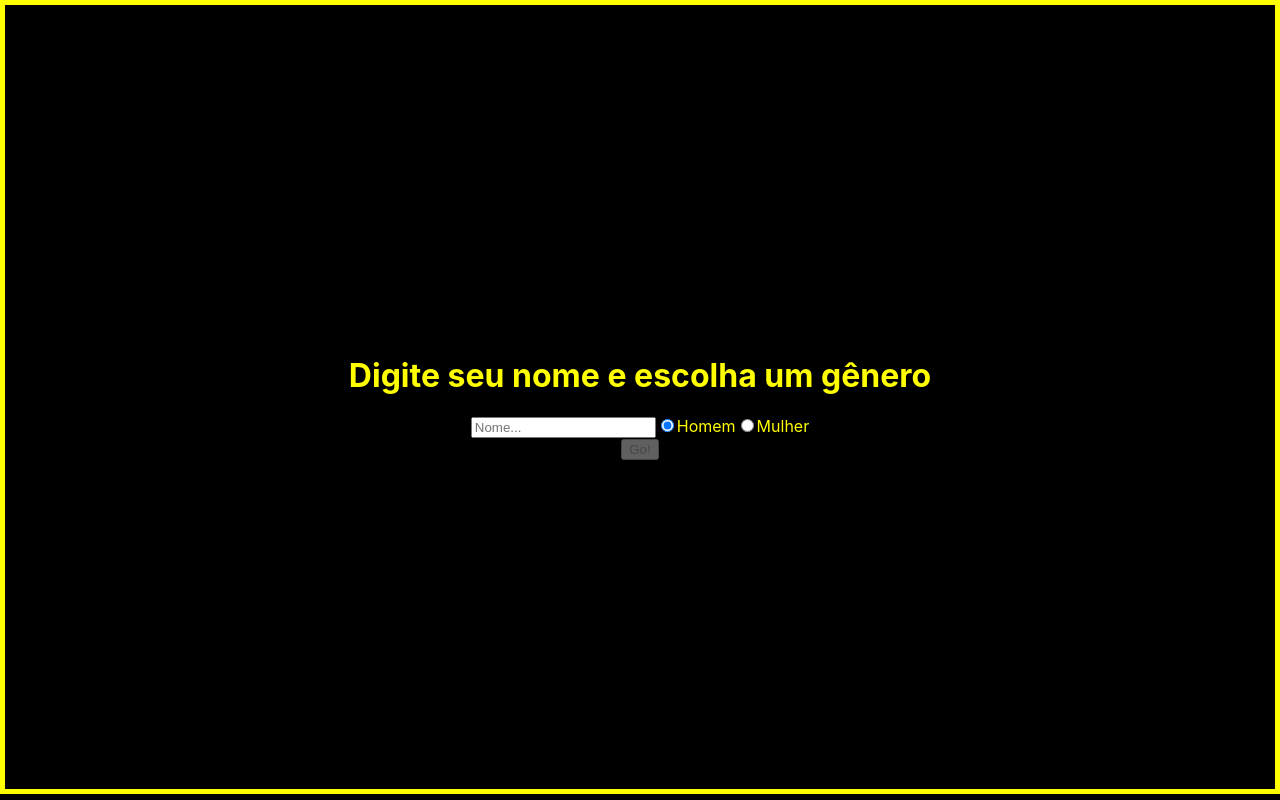
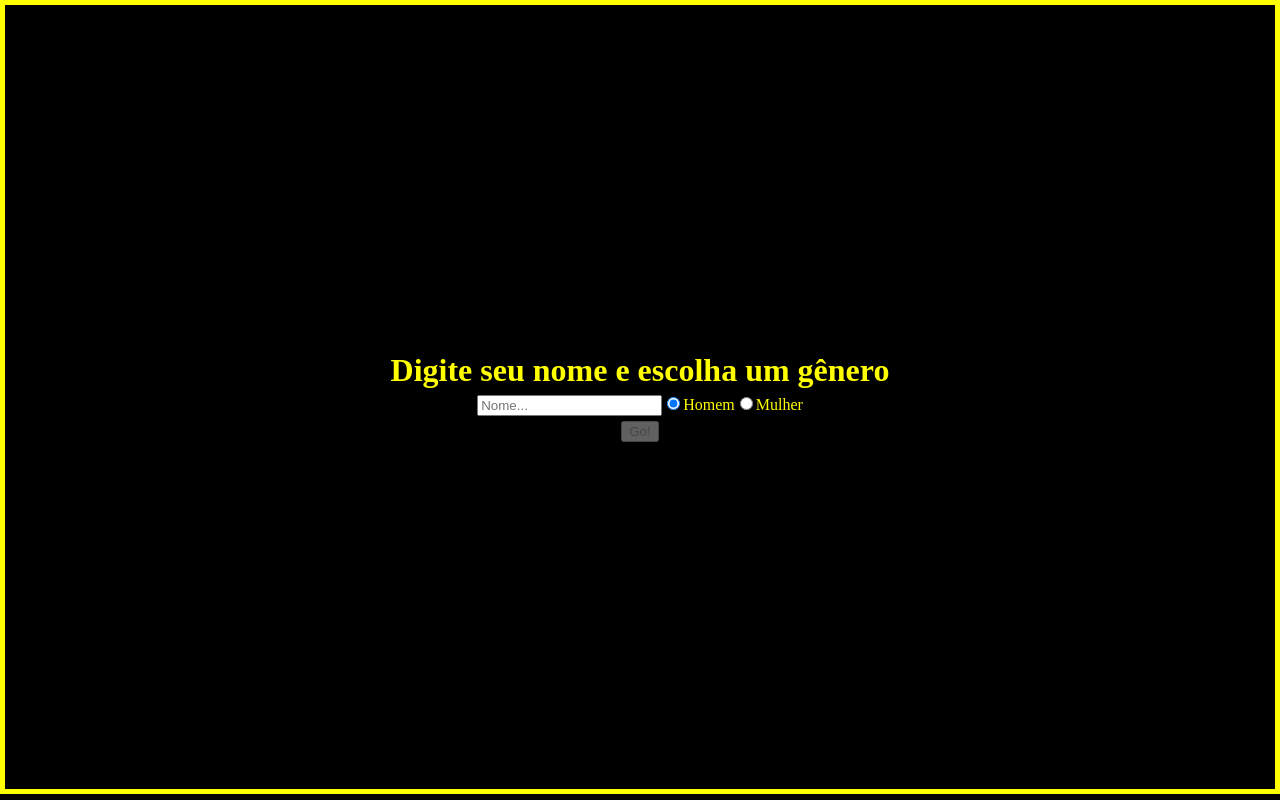
Before and after one commit to davifurtado/chooseYourSwFighter, a React (Create React App) app: page / in a window 1280 px wide. Built offline with nearby package versions, Linux system fonts and the light colour scheme.

Commit message:
minor css changes and changed font of project

```diff
--- a/src/components/CharacterList.js
+++ b/src/components/CharacterList.js
@@ -30,15 +30,15 @@ const CharacterList = () => {
                             placeholder="Pesquisar pelo nome..."
                         />
                         {filteredCharacters.length ?
-                            <div
-                            >
+                            <div>
                                 <div>
                                     {   filteredCharacters.map(character => {
                                             return (
                                                 <div
                                                     key={`${character.name}radio`}
                                                     style={{
-                                                        border: '1px solid'
+                                                        border: '1px solid',
+                                                        margin: '5px 0 5px 0'
                                                     }}
                                                 >
                                                     <input
--- a/src/components/UserForm.js
+++ b/src/components/UserForm.js
@@ -87,7 +87,7 @@ const UserForm = () => {
                     </div>
                 )
             }
-            <div>
+            <div style={{ margin: '5px' }}>
                 <button
                     type="submit"
                     disabled={ !name || !faction }
--- a/src/containers/RootContainer.js
+++ b/src/containers/RootContainer.js
@@ -14,18 +14,20 @@ const RootContainer = () => {
     }
     return (user && user.name && user.gender && user.faction && user.faction !== " ") ? (
         <div className="root-container">
-            <div>
-                {`Bem vindo (a), ${user.name}`}
+            <div style={{ margin: '5px' }}>
+                <div>
+                    {`Bem vindo (a), ${user.name}`}
+                </div>
+                <div style={{ margin: '5px' }}>
+                    {`Gênero: ${user.gender  === 'male' ? "Homem" : "Mulher"}, Facção: ${user.faction} `}
+                </div>
+                <button onClick={handleReset}> Voltar </button>
             </div>
-            <div>
-                {`Gênero: ${user.gender  === 'male' ? "Homem" : "Mulher"}, Facção: ${user.faction} `}
-            </div>
-            <button onClick={handleReset}> Voltar </button>
             <CharacterList />
         </div>
     ) : (
         <div className="root-container">
-            <h1>Digite seu nome e escolha um gênero</h1>
+            <h1 style={{ margin: '5px' }}>Digite seu nome e escolha um gênero</h1>
             <UserForm />
         </div>
     )
--- a/src/index.css
+++ b/src/index.css
@@ -8,6 +8,8 @@ body {
   height: 100vh;
   background-color: black;
   color: yellow;
+
+  font-family: 'Days One';
 }
 
 code {
```
